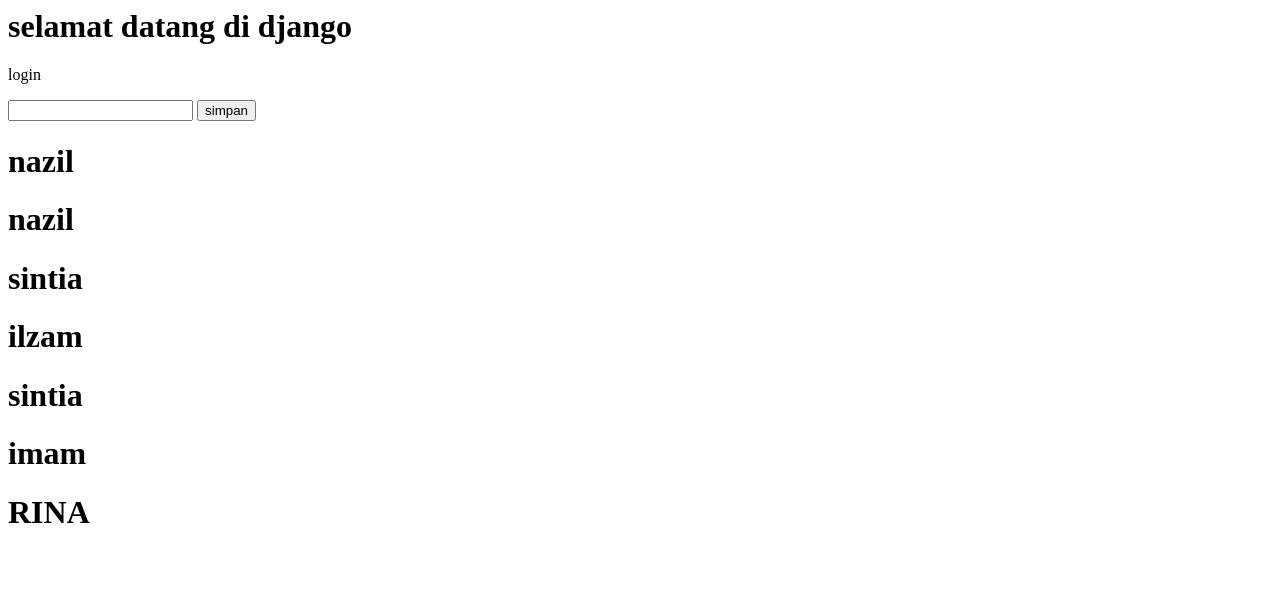
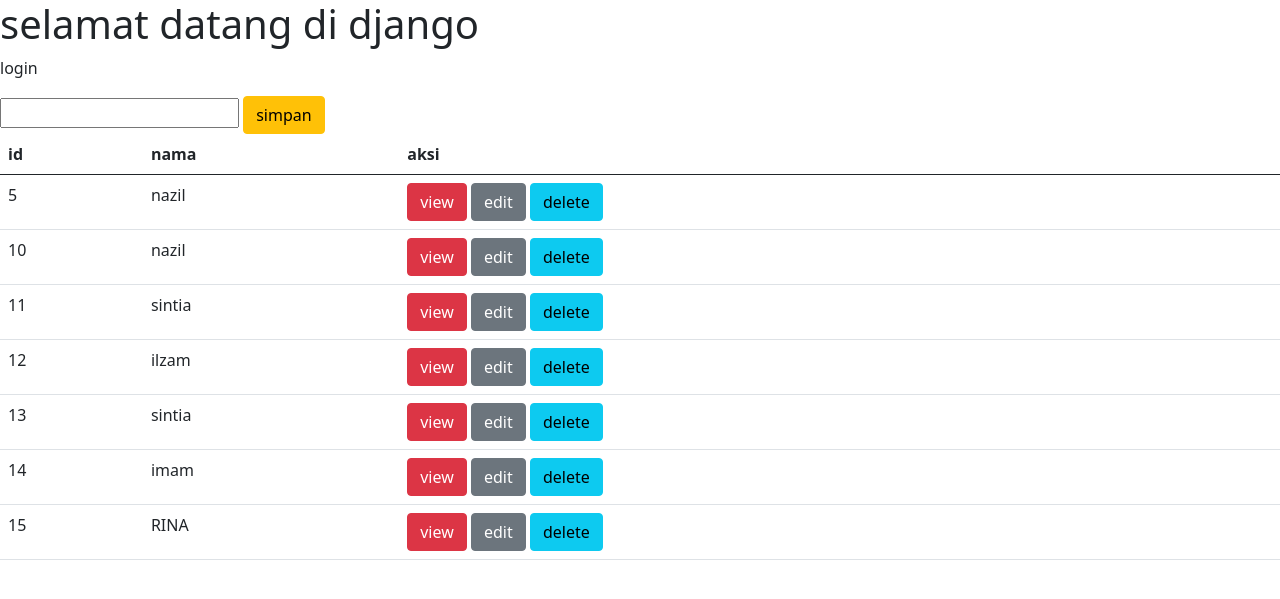
Before and after one commit to Heprina/praxis-heprina, a Django app: page / in a window 1280 px wide. Shown: the top 599 px of the page. Run offline with Django 3.2, Linux system fonts and the light colour scheme; data comes from the database, SQL or seed files in the repository; both versions use the stored data as it was after the commit.

Commit message:
pertemuan ke-5 minggu pertama

```diff
--- /dev/null
+++ b/01-04/mytugas/template/detail.html
@@ -0,0 +1,3 @@
+{{dataDetail.nama}}
+
+heprina
--- /dev/null
+++ b/01-04/mytugas/template/edit.html
@@ -0,0 +1,6 @@
+<form action="" method="post">
+    {% csrf_token %}
+    <input type="text" name= "name" value="{{detailData.name}}">
+    <button type="submit">edit</button>
+
+</form>
--- a/01-04/mytugas/template/index.html
+++ b/01-04/mytugas/template/index.html
@@ -1,4 +1,12 @@
-
+<!DOCTYPE html>
+<html lang="en">
+<head>
+    <meta charset="UTF-8">
+    <meta http-equiv="X-UA-Compatible" content="IE=edge">
+    <meta name="viewport" content="width=device-width, initial-scale=1.0">
+    <title>Document</title>
+    <link href="https://cdn.jsdelivr.net/npm/bootstrap@5.0.2/dist/css/bootstrap.min.css" rel="stylesheet" integrity="sha384-EVSTQN3/azprG1Anm3QDgpJLIm9Nao0Yz1ztcQTwFspd3yD65VohhpuuCOmLASjC" crossorigin="anonymous">
+</head>
 <body>
         <h1>
             selamat datang di django
@@ -7,18 +15,36 @@
             login
         </p>
 
-    </body>
-
          <form action="" method="post">
              {% csrf_token %}
              <input type="text" name="name">
-        <button type="submit">simpan </button>
+             <button class="btn btn-warning" type="submit">simpan </button>
          </form>
-    {% for d in isi %}
-        <h1>
-            {{d.name}}
-        </h1>
+
+
+         <table class="table">
+             <thead>
+                 <tr>
+                     <th>id</th>
+                     <th>nama</th>
+                     <th>aksi</th>
+                 </tr>
+             </thead>
+             <tbody>
+                 {% for i in isi %}
+                 <tr>
+                     <td>{{i.id}}</td>
+                     <td>{{i.name}}</td>
+                     <td>
+                        <a href="view/{{i.id}}/" class="btn btn-danger">view</a>
+                        <a href="edit/{{i.id}}/" class="btn btn-secondary">edit</a>
+                        <a href="hapus/{{i.id}}/" class="btn btn-info">delete</a>
+                     </td>
+                 </tr>
                  {% endfor %}
-<div>
+             </tbody>
+         </table>
 
-</div>
+         <script src="https://cdn.jsdelivr.net/npm/bootstrap@5.0.2/dist/js/bootstrap.bundle.min.js" integrity="sha384-MrcW6ZMFYlzcLA8Nl+NtUVF0sA7MsXsP1UyJoMp4YLEuNSfAP+JcXn/tWtIaxVXM" crossorigin="anonymous"></script>
+</body>
+</html>
--- a/01-04/mytugas/tugas/urls.py
+++ b/01-04/mytugas/tugas/urls.py
@@ -4,5 +4,8 @@ from . import views
 
 urlpatterns = [
     path('', views.index, name='index'),
+    path('hapus/<id>/',views.hapus),
+    path('detail/<id>/', views.detail),
+    path('edit/<id>/', views.edit),
+
 ]
-#bikin tabel
--- a/01-04/mytugas/tugas/views.py
+++ b/01-04/mytugas/tugas/views.py
@@ -1,5 +1,5 @@
 from django.db.models.fields.json import DataContains
-from django.shortcuts import  render
+from django.shortcuts import  redirect, render
 
 from . import models
 #create your views here.
@@ -7,11 +7,35 @@ from . import models
 
 def index(request):
     if request.POST :
-        # data = request.POST ['name']
-        # print (data)
+        data = request.POST ['name']
+        print (data)
         #input data ke database
-        models.tugas.objects.create(name = request.POST ['name'])
+        models.tugas.objects.create(name = data)
         #nampilin datanya
     data2 = models.tugas.objects.all()
+    print(data2)
 
     return render (request, 'index.html', {'isi' :data2})
+def hapus (request, id):
+    models.tugas.objects.filter(id = id).delete()
+    return redirect('/')
+
+
+def detail (request, id):
+    data = models.tugas.objects.filter(id = id).first()
+    print(data)
+    return render (request, "detail.html", {
+        "detail.data": data
+    })
+
+def edit (request, id):
+    if request.POST:
+        input = request.POST["name"]
+        print(input)
+        models.tugas.objects.filter(id = id).update(name = input)
+        return redirect('/')
+
+    data = models.tugas.objects.filter(id = id).first()
+    return render (request, "edit.html", {
+        "detailData": data,
+    })
```
Also changed, not shown: 01-04/mytugas/db.sqlite3. Lines whose indentation alone changed are shown as unchanged.
